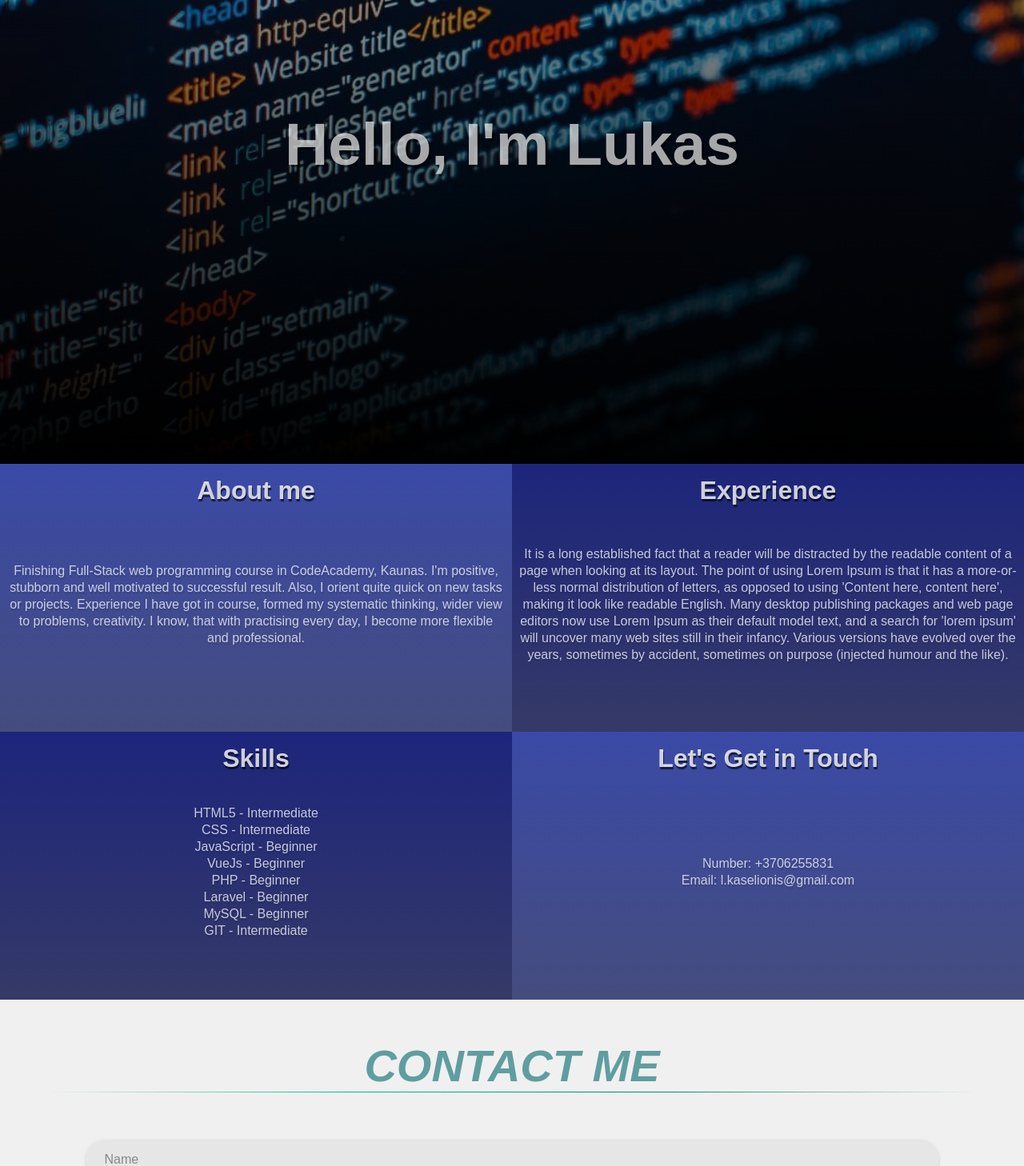
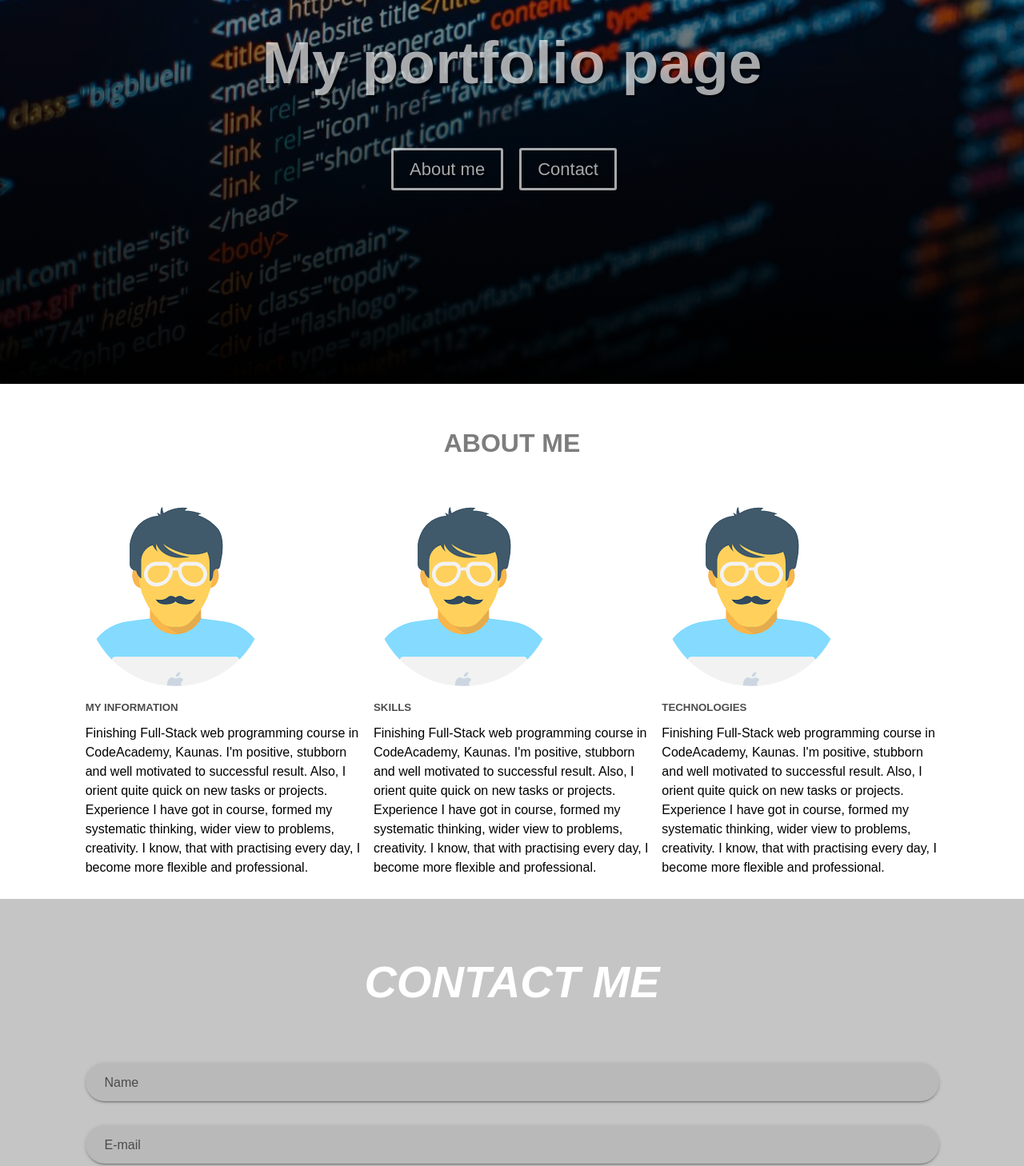
Before and after one commit to LukasKaselionis/vue-portfolio-page, a Vue app: page / in a window 1280 px wide. Shown: the part 220-1678 px from the top of the page at 80% size. Built offline with nearby package versions, Linux system fonts and the light colour scheme.

Commit message:
change structure of about views, add information box - img

```diff
--- a/src/App.vue
+++ b/src/App.vue
@@ -43,9 +43,10 @@
     body {
         margin: auto;
         font-family: Arial, sans-serif;
+        line-height: 1.5;
     }
 
     #app {
-        background-color: #f0f0f0;
+        background-color: #ffffff;
     }
 </style>
--- a/src/components/ContactForm.vue
+++ b/src/components/ContactForm.vue
@@ -9,7 +9,6 @@
             <v-text-field
                         v-model="name"
                     label="Name"
-                    :rules="nameRules"
                     solo-inverted
                     required
                     rounded
@@ -45,9 +44,6 @@
                 name: '',
                 email: '',
                 message: '',
-                nameRules: [
-                    v => v.length >= 3 || 'Minimum length is 3 characters'
-                ],
             }
         },
         methods: {
@@ -63,6 +59,5 @@
 <style scoped>
     .contactForm {
         padding: 35px 35px 0 35px;
-        opacity: 0.7;
     }
 </style>
--- a/src/components/NavBar.vue
+++ b/src/components/NavBar.vue
@@ -5,7 +5,7 @@
                 <span class="navigation-link">Home</span>
             </a>
             <a href="#about">
-                <span class="navigation-link">About</span>
+                <span class="navigation-link">About me</span>
             </a>
             <a href="#contact">
                 <span class="navigation-link">Contact</span>
@@ -33,7 +33,7 @@
 
     .navigation.hidden {
         position: fixed;
-        background-color: #212121;
+        background: lightslategrey;
         z-index: 1;
     }
 
--- a/src/views/About.vue
+++ b/src/views/About.vue
@@ -1,123 +1,103 @@
 <template>
-    <div id="about">
-        <v-container class="card" fluid fill-height>
-            <v-layout row no-gutters wrap>
-                <v-flex
-                        v-bind:key="index"
-                        v-for="(item, index) in information"
-                        class="card_side"
-                        xs12 sm6 md6>
-                    <h1 class="card_title">{{ item.title }}</h1>
-                    <p class="card_info"><span v-html="item.infoBox"></span></p>
-                </v-flex>
-            </v-layout>
-        </v-container>
+    <div id="about" class="container">
+        <div class="side-section">
+            <div class="section-title">
+                <h1>About me</h1>
+            </div>
+            <div class="information">
+                <div class="information-box">
+                    <img src="../assets/person.png" alt="">
+                    <h5>My information</h5>
+                    <p>
+                        Finishing Full-Stack web programming course in CodeAcademy, Kaunas. I'm positive, stubborn and
+                        well
+                        motivated to successful result. Also, I orient quite quick on new tasks or projects. Experience
+                        I
+                        have got in course, formed my systematic thinking, wider view to problems, creativity. I know,
+                        that
+                        with practising every day, I become more flexible and professional.
+                    </p>
+                </div>
+                <div class="information-box">
+                    <img src="../assets/person.png" alt="">
+                    <h5>Skills</h5>
+                    <p>
+                        Finishing Full-Stack web programming course in CodeAcademy, Kaunas. I'm positive, stubborn and
+                        well
+                        motivated to successful result. Also, I orient quite quick on new tasks or projects. Experience
+                        I
+                        have got in course, formed my systematic thinking, wider view to problems, creativity. I know,
+                        that
+                        with practising every day, I become more flexible and professional.
+                    </p>
+                </div>
+                <div class="information-box">
+                    <img src="../assets/person.png" alt="">
+                    <h5>Technologies</h5>
+                    <p>
+                        Finishing Full-Stack web programming course in CodeAcademy, Kaunas. I'm positive, stubborn and
+                        well
+                        motivated to successful result. Also, I orient quite quick on new tasks or projects. Experience
+                        I
+                        have got in course, formed my systematic thinking, wider view to problems, creativity. I know,
+                        that
+                        with practising every day, I become more flexible and professional.
+                    </p>
+                </div>
+            </div>
+        </div>
     </div>
 </template>
 
 <script>
     export default {
         name: "About",
-        data: () => ({
-            information: [
-                {
-                    id: 1,
-                    title: 'About me',
-                    infoBox: 'Finishing Full-Stack web programming course in CodeAcademy, Kaunas. I\'m positive, stubborn and well motivated to successful result. Also, I orient quite quick on new tasks or projects. Experience I have got in course, formed my systematic thinking, wider view to problems, creativity. I know, that with practising every day, I become more flexible and professional.\n'
-                },
-                {
-                    id: 2,
-                    title: 'Experience',
-                    infoBox: 'It is a long established fact that a reader will be distracted by the readable content of a page when looking at its layout. The point of using Lorem Ipsum is that it has a more-or-less normal distribution of letters, as opposed to using \'Content here, content here\', making it look like readable English. Many desktop publishing packages and web page editors now use Lorem Ipsum as their default model text, and a search for \'lorem ipsum\' will uncover many web sites still in their infancy. Various versions have evolved over the years, sometimes by accident, sometimes on purpose (injected humour and the like).'
-                },
-                {
-                    id: 3,
-                    title: 'Skills',
-                    infoBox: 'HTML5 - Intermediate <br> ' +
-                        'CSS - Intermediate <br>' +
-                        'JavaScript - Beginner <br>' +
-                        'VueJs - Beginner <br>' +
-                        'PHP - Beginner <br>' +
-                        'Laravel - Beginner <br>' +
-                        'MySQL - Beginner <br>' +
-                        'GIT - Intermediate '
-                },
-                {
-                    id: 4,
-                    title: 'Let\'s Get in Touch',
-                    infoBox: 'Number: +3706255831 <br>' +
-                        'Email: l.kaselionis@gmail.com'
-                },
-            ]
-        })
     }
 </script>
 
 <style scoped>
     #about {
-        margin-top: -45px;
-        padding-top: 45px;
+        padding-top: 0;
     }
 
-    .card {
-        padding: 0;
+    .side-section {
+        padding: 15px 40px;
     }
 
-    .card_side {
-        padding-left: 9px;
-        padding-right: 9px;
-        min-height: 320px;
-        width: 125px;
-        background: linear-gradient(to top, rgba(80, 80, 80, 0.5), rgba(80, 80, 80, 0.05));
+    .side-section .section-title {
+        color: #7d7d7d;
+        padding-top: 35px;
+        padding-bottom: 55px;
+        text-align: center;
+        text-transform: uppercase;
+        letter-spacing: normal;
     }
 
-    .card_side:hover {
-        background: linear-gradient(to left, rgba(255, 255, 255, 0.3), rgba(255, 255, 255, 0.15));
-        transition: left 10s ease-in;
+    .information {
+        display: flex;
+        justify-content: center;
+
     }
 
-    .card_title {
-        text-align: center;
-        padding-top: 15px;
-        color: rgba(255, 255, 255, 0.8);
-        text-shadow: 1px 3px rgba(0, 0, 0, 0.6);
+    .information-box {
+        margin-left: auto;
+        margin-right: auto;
+        width: 32%;
     }
 
-    .card_info {
-        min-height: inherit;
-        text-align: center;
-        display: flex;
-        justify-content: center;
-        align-items: center;
-        margin-top: -37px;
-        line-height: 21px;
-        color: rgba(237, 240, 245, 0.8);
-        text-shadow: 1px 3px rgba(0, 0, 0, 0.1);
+    .information-box img {
+        border-radius: 50%;
     }
 
-    .card_side:nth-child(1) {
-        background-color: rgba(57, 73, 171, 255);
+    .information-box p h5 {
+        padding: 15px 10px;
+        line-height: 1.5;
     }
 
-    .card_side:nth-child(2) {
-        background-color: rgba(26, 35, 126, 255);
-    }
-
-    .card_side:nth-child(3) {
-        background-color: rgba(26, 35, 126, 255);
-    }
-
-    .card_side:nth-child(4) {
-        background-color: rgba(57, 73, 171, 255);
-    }
-
-    @media only screen and (max-width: 600px) {
-        .card_side:nth-child(3) {
-            background-color: rgba(57, 73, 171, 255);
-        }
-
-        .card_side:nth-child(4) {
-            background-color: rgba(26, 35, 126, 255);
-        }
+    .information-box h5 {
+        text-transform: uppercase;
+        padding-top: 10px;
+        padding-bottom: 10px;
+        opacity: 0.7;
     }
 </style>
--- a/src/views/Contact.vue
+++ b/src/views/Contact.vue
@@ -1,9 +1,10 @@
 <template>
-    <div id="contact" class="container">
-        <h1 class="contactTitle">CONTACT ME
-            <hr class="title-line">
-        </h1>
-        <ContactForm/>
+    <div id="contact">
+        <div class="container">
+            <h1 class="contactTitle">CONTACT ME
+            </h1>
+            <ContactForm/>
+        </div>
     </div>
 </template>
 
@@ -21,19 +22,15 @@
 <style scoped>
     #contact {
         padding-top: 50px;
+        background-color: #c5c5c5;
     }
+
     .contactTitle {
         padding-bottom: 12px;
         font-weight: bold;
         font-size: 56px;
         font-style: italic;
         text-align: center;
-        color: cadetblue;
-    }
-
-    .title-line {
-        border: 0;
-        height: 1px;
-            background-image: linear-gradient(to right, #f0f0f0, #00ba8d, #008c6a, #f0f0f0)
+        color: #ffffff;
     }
 </style>
--- a/src/views/Home.vue
+++ b/src/views/Home.vue
@@ -1,7 +1,11 @@
 <template>
     <div id="home">
         <div class="main">
-            <h2 class="main-text">Hello, I'm Lukas</h2>
+            <div class="hero-content">
+                <h2 class="main-text">My portfolio page</h2>
+                <a href="#about">About me</a>
+                <a href="#contact">Contact</a>
+            </div>
         </div>
     </div>
 </template>
@@ -20,11 +24,10 @@
         background-image: url("../assets/web-portrait.jpg");
         background-size: cover;
         background-position: bottom;
-        transition: 0.4s;
     }
 
     .main {
-        min-height: 100vh;
+        height: 700px;
         text-align: center;
         display: flex;
         align-items: center;
@@ -32,10 +35,29 @@
         background: linear-gradient(to bottom, rgba(0, 0, 0, 0.20), rgba(0, 0, 0, 1));
     }
 
-    .main-text {
+    .main .main-text {
+        margin-bottom: 50px;
         font-size: 75px;
         color: rgba(255, 255, 255, 0.65);
         text-shadow: 3px 3px rgba(0, 0, 0, 0.50);
     }
 
+    .main .hero-content a {
+        display: inline-block;
+        color: rgba(255, 255, 255, 0.65);
+        text-shadow: 3px 3px rgba(0, 0, 0, 0.50);
+        border: 3px solid rgba(255, 255, 255, 0.65);
+        border-radius: 3px;
+        padding: 7px 20px;
+        margin-right: 20px;
+        text-decoration: none;
+        font-size: 22px;
+    }
+
+    .main .hero-content a:hover {
+        color: rgba(255, 255, 255, 1);
+        text-shadow: 3px 3px rgba(0, 0, 0, 1);
+        border: 3px solid rgba(255, 255, 255, 1);
+    }
+
 </style>
```
Also changed, not shown: src/assets/person.png (added).
